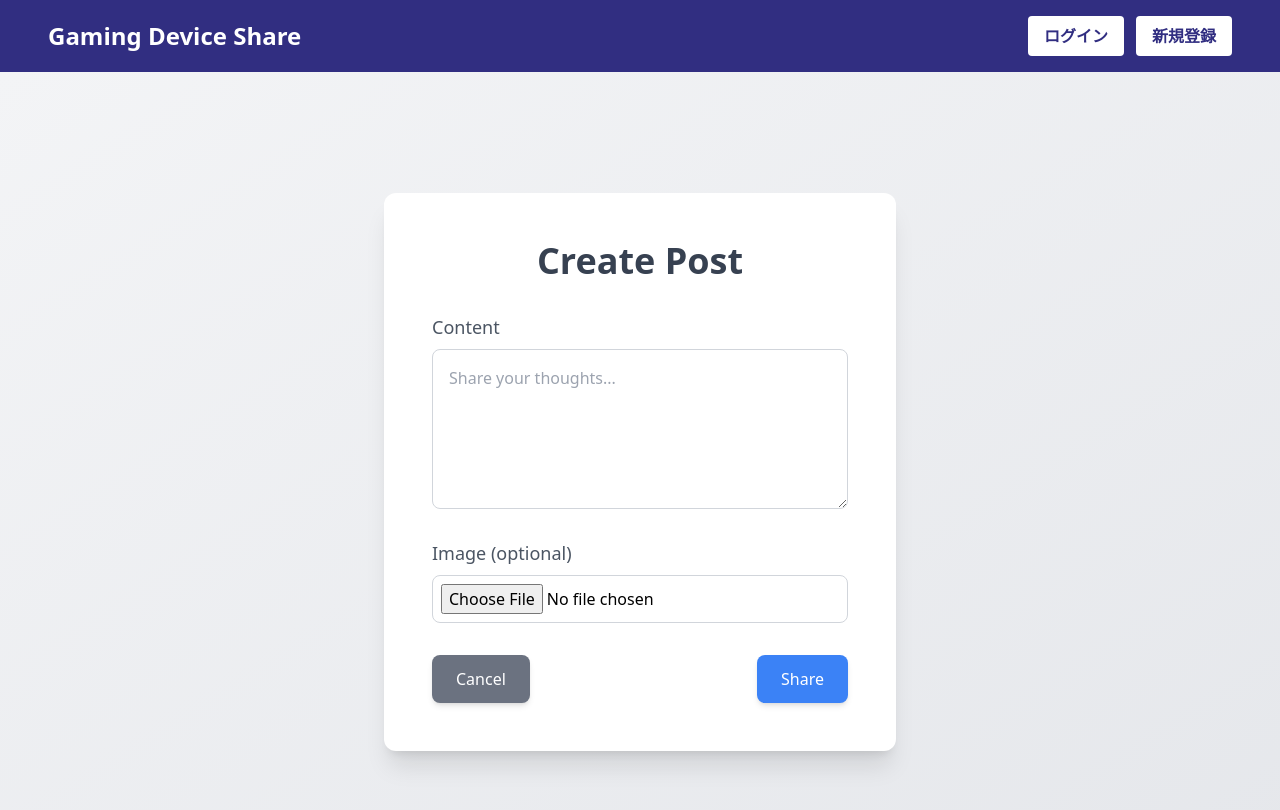
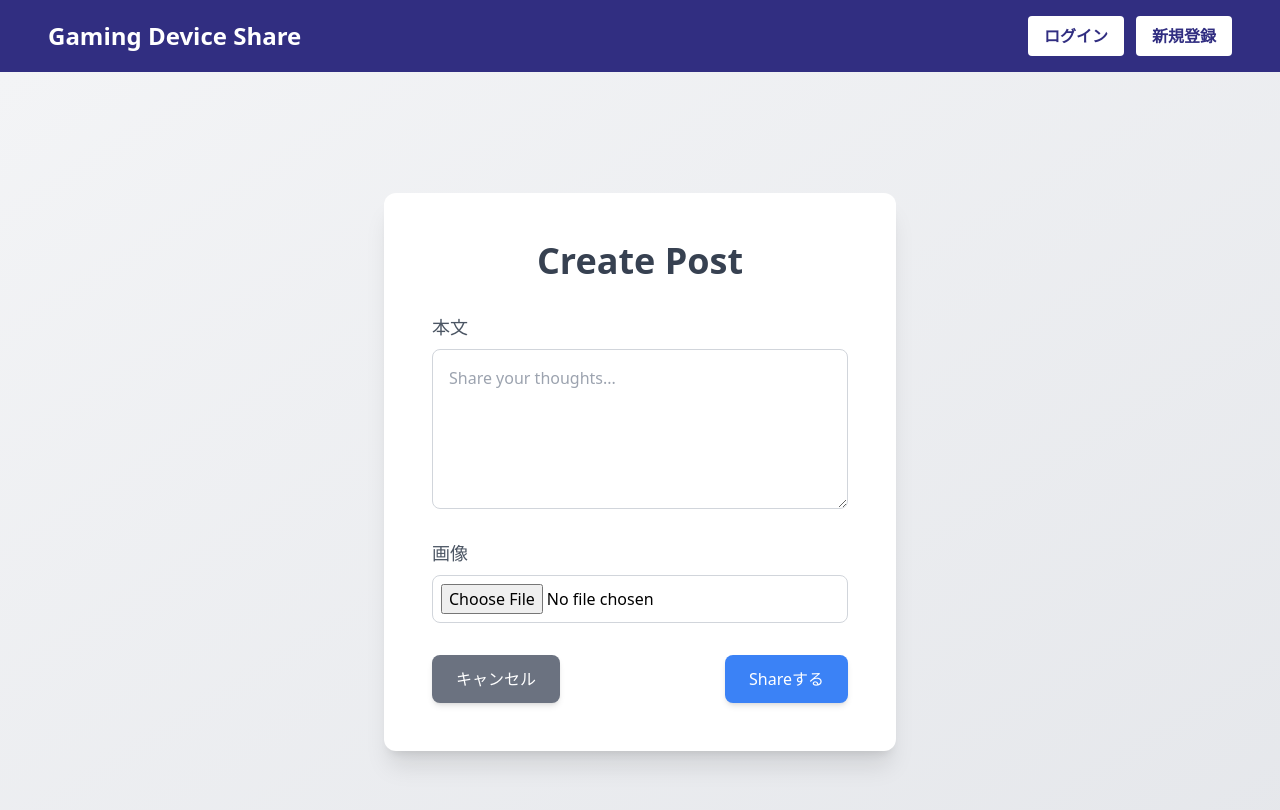
Before and after one commit to dankichi24/sns-portfolio, a Next.js app in the folder client/: page /post/create in a window 1280 px wide. Shown: the top 810 px of the page. Built offline with nearby package versions, Linux system fonts and the light colour scheme; no server answers.

Commit message:
デザインの修正

```diff
--- a/client/pages/post/create.tsx
+++ b/client/pages/post/create.tsx
@@ -69,7 +69,7 @@ const CreatePost = () => {
         <form onSubmit={handleSubmit}>
           <div className="mb-6">
             <label className="block text-gray-600 font-medium mb-2 text-lg">
-              Content
+              本文
             </label>
             <textarea
               value={content}
@@ -81,7 +81,7 @@ const CreatePost = () => {
           </div>
           <div className="mb-6">
             <label className="block text-gray-600 font-medium mb-2 text-lg">
-              Image (optional)
+              画像
             </label>
             <input
               type="file"
@@ -108,13 +108,13 @@ const CreatePost = () => {
               onClick={() => router.push("/home")}
               className="bg-gray-500 text-white px-6 py-3 rounded-lg hover:bg-gray-600 transition shadow-md"
             >
-              Cancel
+              キャンセル
             </button>
             <button
               type="submit"
               className="bg-blue-500 text-white px-6 py-3 rounded-lg hover:bg-blue-600 transition shadow-md"
             >
-              Share
+              Shareする
             </button>
           </div>
         </form>
--- a/client/pages/post/edit.tsx
+++ b/client/pages/post/edit.tsx
@@ -91,7 +91,7 @@ const EditPost = () => {
         </div>
         <div className="mb-6">
           <label className="block text-gray-600 font-medium mb-2 text-lg">
-            画像の更新（任意）:
+            画像の更新
           </label>
           <input
             type="file"
@@ -103,7 +103,7 @@ const EditPost = () => {
         {currentImageUrl && !preview && (
           <div className="mb-6">
             <label className="block text-gray-600 font-medium mb-2 text-lg">
-              現在の画像:
+              現在の画像
             </label>
             <img
               src={`http://localhost:5000${currentImageUrl}`}
```
Also changed, not shown: 5 other files (tests, documents, lock files or other folders).
